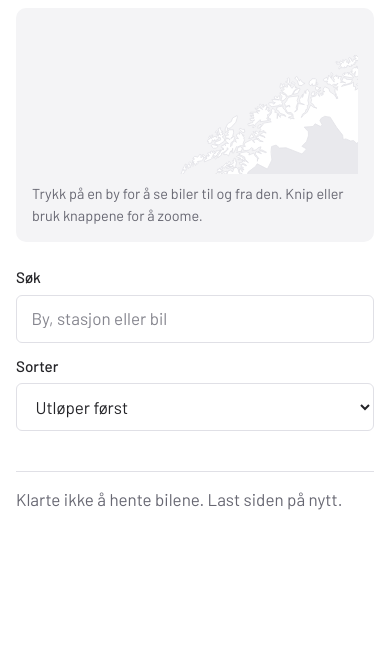
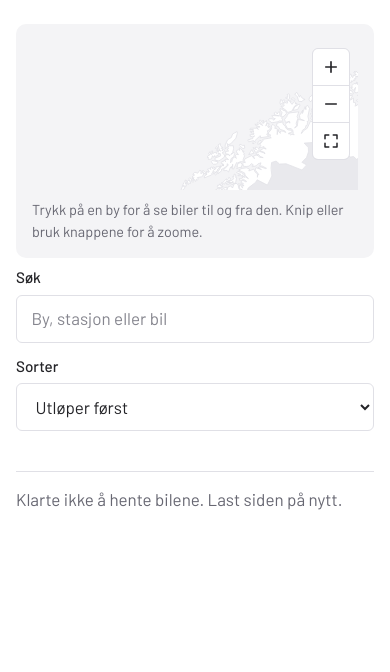
Before and after one commit to SivertEikrem/sivert_skal_hjem, a plain HTML site: page docs/oversikt.html in a window 390 px wide. Shown: the part 172-844 px from the top of the page. Drawn offline with nearby package versions, Linux system fonts and the light colour scheme; no server answers.

Commit message:
Change map-wrap position to relative in media query

```diff
--- a/docs/style.css
+++ b/docs/style.css
@@ -677,7 +677,7 @@
 
 @media (max-width: 900px) {
   .overview-grid { grid-template-columns: 1fr; gap: 1.5rem; }
-  .map-wrap { position: static; }
+  .map-wrap { position: relative; }
   .map { max-height: 62vh; }
 }
 
```
